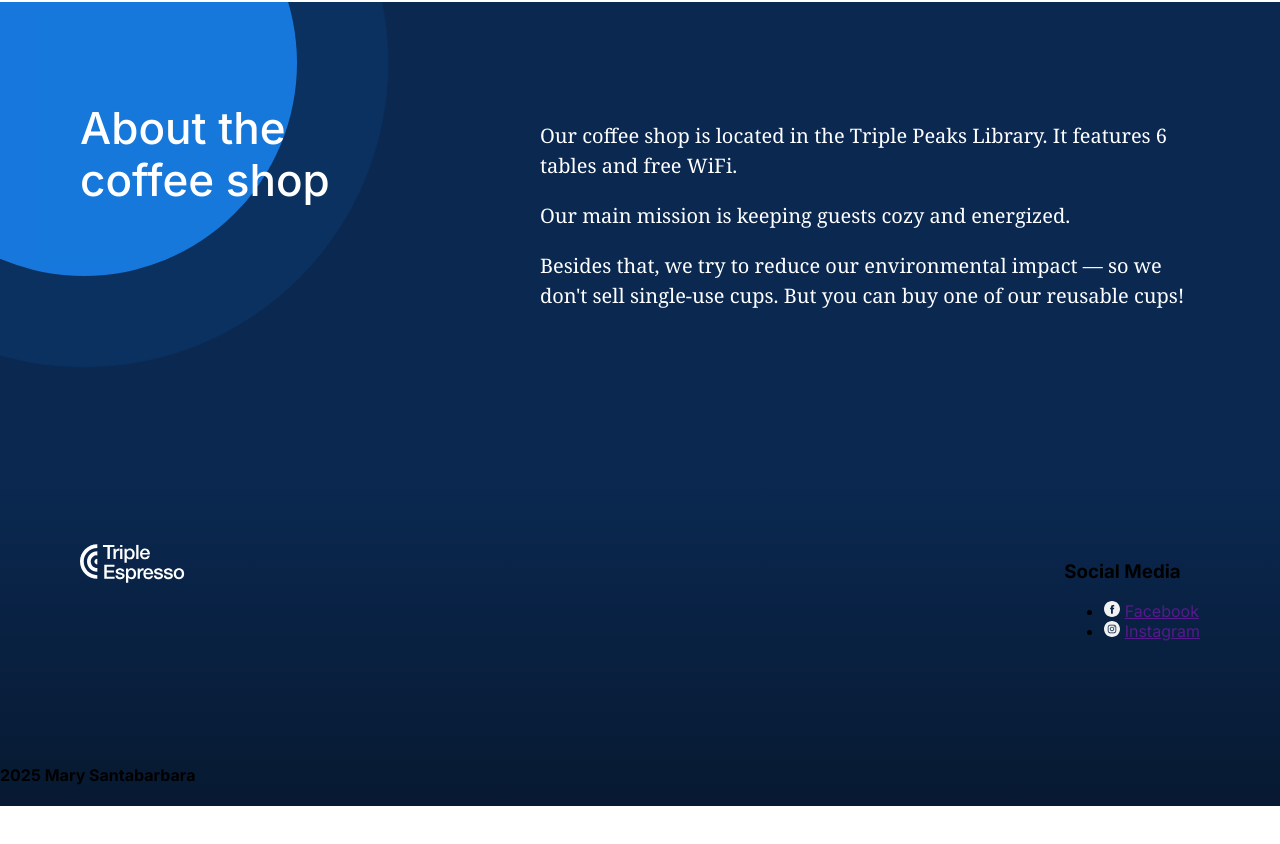
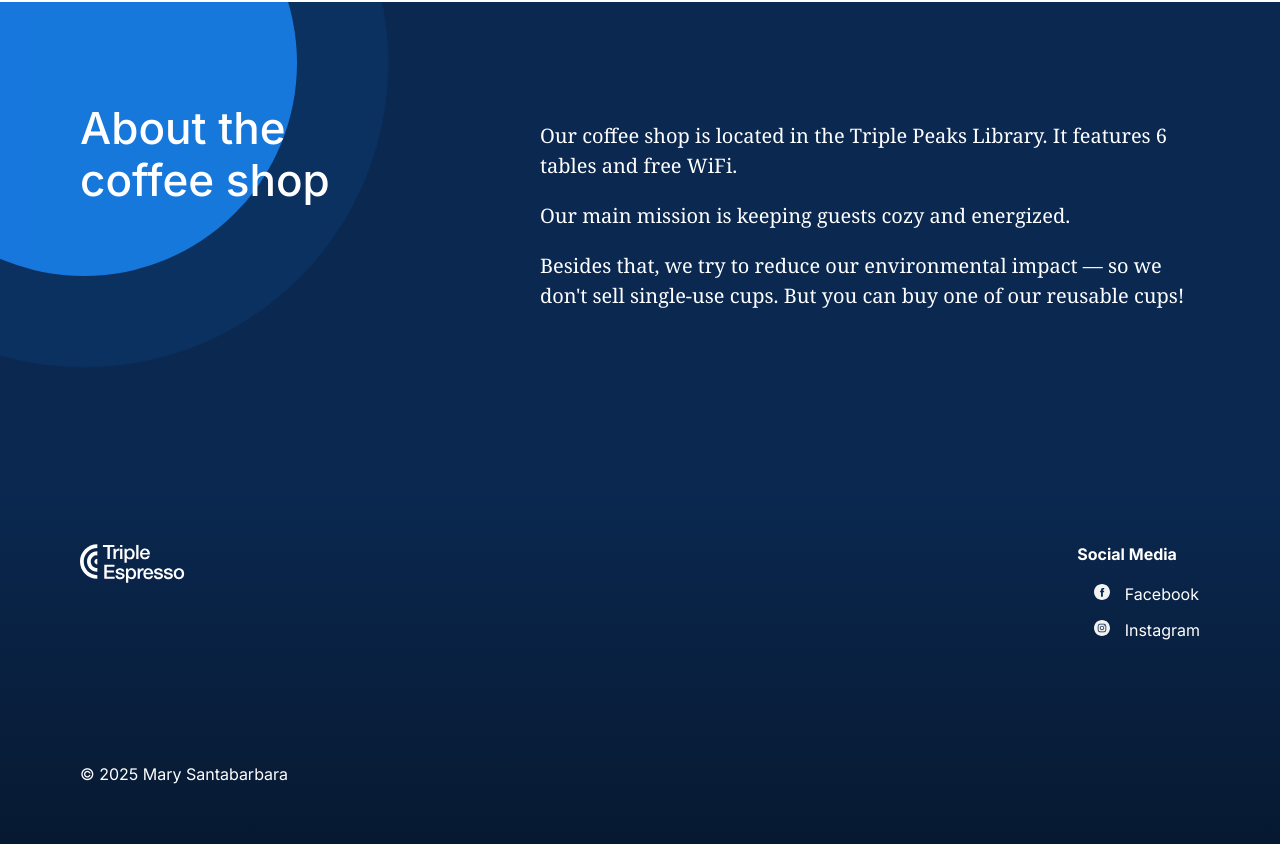
Before and after one commit to mestabarbara/se_project_coffeeshop, a plain HTML site: page index.html in a window 1280 px wide. Shown: the part 3542-4386 px from the top of the page. Before the commit the page ends 4348 px from the top, so only its background shows below. Drawn offline with Linux system fonts and the light colour scheme.

Commit message:
Finished footer

```diff
--- a/blocks/about.css
+++ b/blocks/about.css
@@ -1,4 +1,5 @@
 .about {
+  margin: 0;
   background-color: #0a2850;
   position: relative;
   overflow: hidden;
--- a/blocks/footer.css
+++ b/blocks/footer.css
@@ -1,6 +1,9 @@
 .footer {
+  /* margin: 0; */
+  position: relative;
   overflow: hidden;
   background: linear-gradient(180deg, #0a2850, #071931 100%);
+  color: #fff;
 }
 
 .footer__content {
@@ -18,19 +21,49 @@
 }
 
 .footer_social-heading {
+  margin: 0 0 20px;
+  font-family: Inter, Arial, sans-serif;
+  font-style: normal;
+  font-weight: bold;
+  font-size: 16px;
+  line-height: 20px;
+  text-align: center;
 }
 
 .footer__list {
+  font-family: Inter, Arial, sans-serif;
+  font-style: normal;
+  font-weight: normal;
+  font-size: 16px;
+  line-height: 20px;
 }
 
 .footer__list-item {
+  margin: 0 0 16px;
+  list-style-type: none;
+}
+
+.footer__list-item:last-child {
+  margin-bottom: 0;
 }
 
 .footer__social-icon {
+  width: 16px;
+  height: 16px;
+  margin: 0 10px 0 0;
 }
 
 .footer__social-link {
+  margin: 0;
+  color: #fff;
+  text-decoration: none;
 }
 
 .footer__copyright {
+  margin: 0 0 60px 80px;
+  font-family: Inter, Arial, sans-serif;
+  font-style: normal;
+  font-weight: normal;
+  font-size: 16px;
+  line-height: 20px;
 }
--- a/blocks/page.css
+++ b/blocks/page.css
@@ -1,7 +1,7 @@
 .page {
   min-width: 1100px;
   max-width: 1600px;
-  margin: 0 auto;
+  margin: 0;
   padding: 0;
   font-family: Inter, Arial, sans-serif;
   font-size: 16px;
--- a/index.html
+++ b/index.html
@@ -293,7 +293,7 @@
             </ul>
           </div>
         </div>
-        <h4 class="footer__copyright">2025 Mary Santabarbara</h4>
+        <h4 class="footer__copyright">&copy; 2025 Mary Santabarbara</h4>
       </footer>
     </div>
   </body>
```
